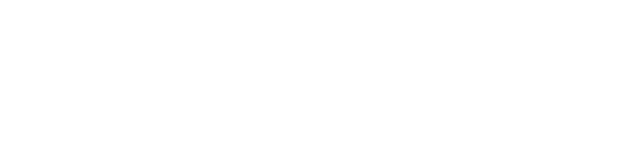
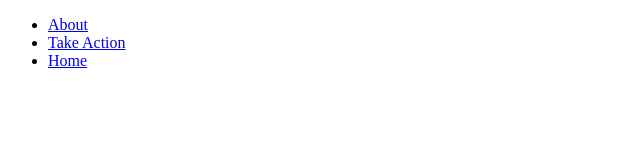
Before and after one commit to lalit-8/Responsive-Design, a plain HTML site: page index.html in a window 1280 px wide. Shown: the whole page, without its empty margins (0-640 px from the left). Drawn offline with Linux system fonts and the light colour scheme.

Commit message:
Update index.html

```diff
--- a/index.html
+++ b/index.html
@@ -7,6 +7,11 @@
 </head>
 <body>
   <nav>
+    <ul class="nav-bar">
+        <li class="nav-item"><a href="about.html">About</a></li>
+        <li class="nav-item"><a href="take-action.html">Take Action</a></li>
+        <li class="nav-item"><a href="index.html">Home</a></li>
+    </ul>
   </nav>
   <header>
   </header>
```
